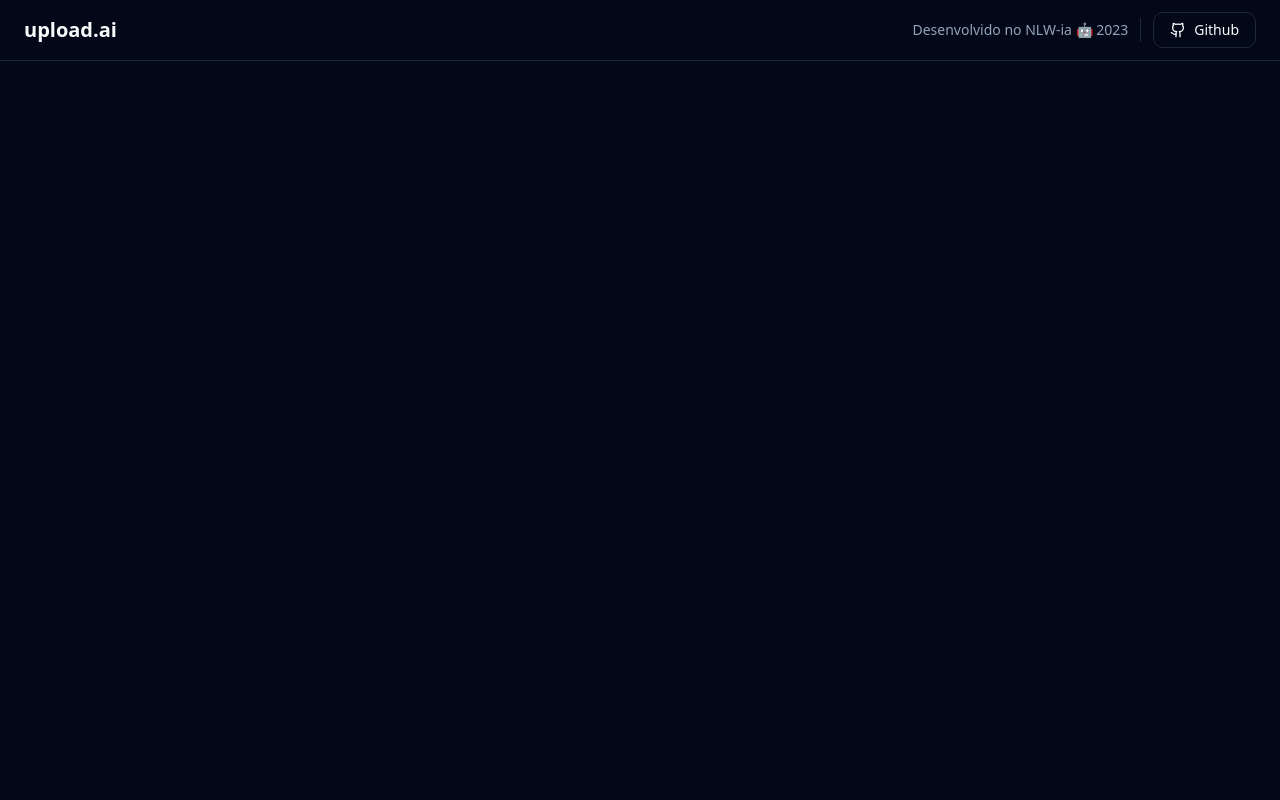
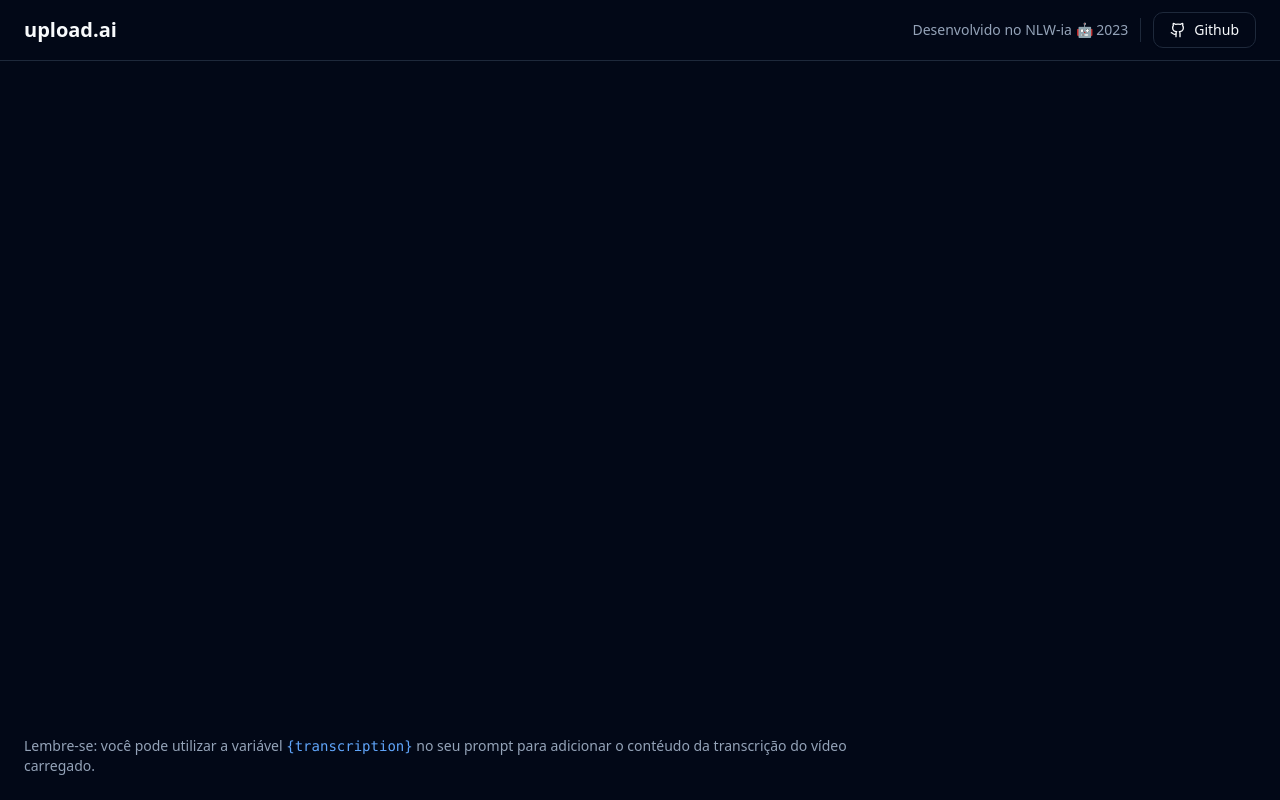
Before and after one commit to chiarorosa/app-nlw-ia, a React (Vite) app in the folder upload-ia-web/: page / in a window 1280 px wide. Built offline with nearby package versions, Linux system fonts and the light colour scheme.

Commit message:
adicionado componente textarea com shadcn

```diff
--- a/upload-ia-web/src/App.tsx
+++ b/upload-ia-web/src/App.tsx
@@ -21,6 +21,21 @@
 					</Button>
 				</div>
 			</div>
+
+			{/* flex-1 = ocupa todo o espaço disponível */}
+			<main className="flex-1 p-6 flex gap-6">
+				{/* flex-col = coluna (vertical) e flex-1 é espaço disponível subtraindo o aside*/}
+				<div className="flex flex-col flex-1 gap-4">
+					<div className="grid grid-rows-2 gap-4 flex-1"></div>
+
+					<p className="text-sm text-muted-foreground">
+						Lembre-se: você pode utilizar a variável{" "}
+						<code className="text-blue-400">{"{transcription}"}</code> no seu
+						prompt para adicionar o contéudo da transcrição do vídeo carregado.
+					</p>
+				</div>
+				<aside className="w-80"></aside>
+			</main>
 		</div>
 	)
 }
--- /dev/null
+++ b/upload-ia-web/src/components/ui/textarea.tsx
@@ -0,0 +1,24 @@
+import * as React from "react"
+
+import { cn } from "@/lib/utils"
+
+export interface TextareaProps
+  extends React.TextareaHTMLAttributes<HTMLTextAreaElement> {}
+
+const Textarea = React.forwardRef<HTMLTextAreaElement, TextareaProps>(
+  ({ className, ...props }, ref) => {
+    return (
+      <textarea
+        className={cn(
+          "flex min-h-[60px] w-full rounded-md border border-input bg-transparent px-3 py-2 text-sm shadow-sm placeholder:text-muted-foreground focus-visible:outline-none focus-visible:ring-1 focus-visible:ring-ring disabled:cursor-not-allowed disabled:opacity-50",
+          className
+        )}
+        ref={ref}
+        {...props}
+      />
+    )
+  }
+)
+Textarea.displayName = "Textarea"
+
+export { Textarea }
```
